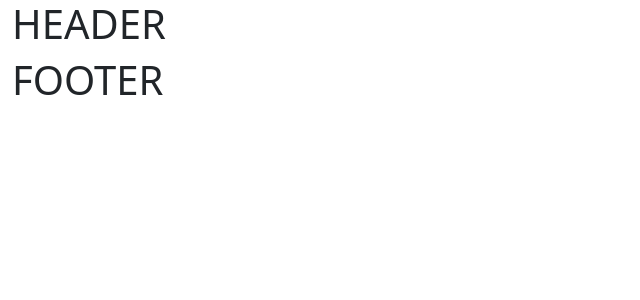
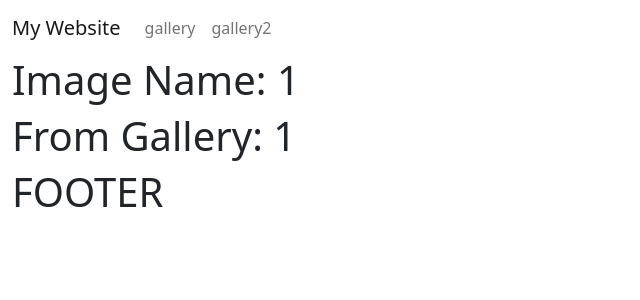
Before and after one commit to PitEG/art-site, a React (Create React App) app: page /1/1 in a window 1280 px wide. Before the commit this address had no page. Shown: the top 300 px of the page, without its empty margins (0-640 px from the left). Built offline with nearby package versions, Linux system fonts and the light colour scheme.

Commit message:
navbar looks nice

```diff
--- a/src/App.jsx
+++ b/src/App.jsx
@@ -5,12 +5,14 @@ import Container from 'react-bootstrap/Container';
 import './App.scss';
 
 import Gallery from './Gallery.jsx';
+import GalleryImage from './GalleryImage.jsx';
 import Home from './Home.jsx';
+import Menu from './Menu.jsx';
 
 function Header() {
   return (
     <header>
-      <h1> HEADER</h1>
+      <Menu/>
       </header>
   );
 }
@@ -28,11 +30,12 @@ export function App() {
     <Container className="app" fluid>
       <Header/>
       <Routes>
-        <Route path="/" element={<Home/>}>
-        </Route>
-        <Route path="/:galleryId" element={<Gallery/>}>
-        </Route>
-      </Routes>
+        <Route path="/">
+          <Route index element={<Home/>}/>
+          <Route path="/:galleryId" element={<Gallery/>}/>
+          <Route path="/:galleryId/:imageId" element={<GalleryImage/>}/>
+          </Route>
+        </Routes>
       <Footer/>
     </Container>
   )
--- a/src/Gallery.jsx
+++ b/src/Gallery.jsx
@@ -1,15 +1,13 @@
 import React from "react";
 import { useParams } from 'react-router-dom';
-import Row from 'react-bootstrap/Row';
-import Stack from 'react-bootstrap/Stack';
-import Col from 'react-bootstrap/Col';
 import Image from 'react-bootstrap/Image';
 import Container from 'react-bootstrap/Container';
 
 export function Gallery() {
-  // let params = useParams();
+  let params = useParams();
   return (
     <Container fluid>
+      <h1> {params.galleryId} </h1>
       <div className="gallery">
         <p><Image fluid src="https://placekitten.com/200/300" alt="test"/></p>
         <p><Image fluid src="https://placekitten.com/300/200" alt="test"/></p>
--- /dev/null
+++ b/src/GalleryImage.jsx
@@ -0,0 +1,15 @@
+import React from 'react';
+import { useParams } from 'react-router-dom';
+import Container from 'react-bootstrap/Container';
+
+export function GalleryImage() {
+  const params = useParams();
+  return (
+    <div className="gallery-image">
+      <h1> Image Name: {params.imageId}</h1>
+      <h1> From Gallery: {params.galleryId}</h1>
+      </div>
+  );
+}
+
+export default GalleryImage;
--- /dev/null
+++ b/src/Menu.jsx
@@ -0,0 +1,22 @@
+import React from 'react';
+import Nav from 'react-bootstrap/Nav';
+import Navbar from 'react-bootstrap/Navbar';
+import NavDropdown from 'react-bootstrap/NavDropdown';
+import Container from 'react-bootstrap/Container';
+
+export function Menu() {
+  return(
+    <Navbar expand="lg">
+      <Navbar.Brand href="/"> My Website </Navbar.Brand>
+      <Navbar.Toggle aria-controls="basic-navbar-nav"/>
+      <Navbar.Collapse>
+        <Nav className="me-auto">
+          <Nav.Link href="./gallery"> gallery </Nav.Link>
+          <Nav.Link href="./gallery2"> gallery2 </Nav.Link>
+          </Nav>
+        </Navbar.Collapse>
+      </Navbar>
+  );
+}
+
+export default Menu;
```
